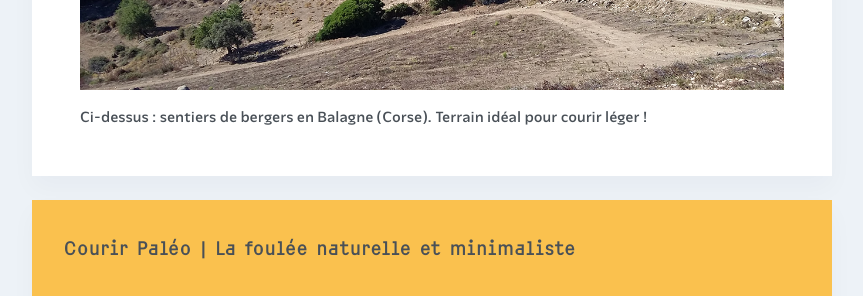
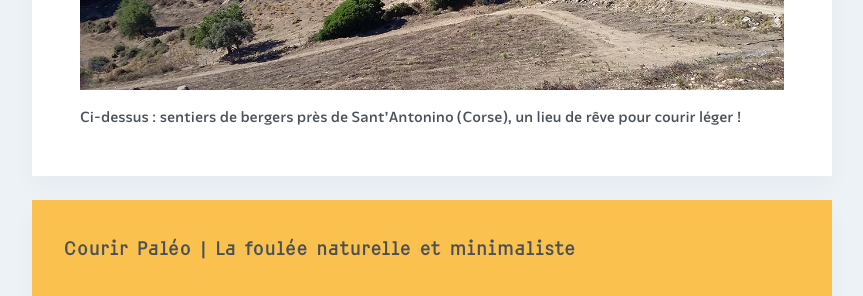
Before and after one commit to courirpaleo/courirpaleo.github.io, a Jekyll site: the page built from _pages/ressources.md, in a window 1280 px wide and 900 px high, scrolled down 8160 px. Shown: the part 154-450 px from the top of the window, without its empty margins (208-1071 px from the left). Built offline with Jekyll 4.4.1, drawn with Linux system fonts in a browser that asks for light colours; some web fonts are replaced.

Commit message:
Update ressources.md

```diff
--- a/_pages/ressources.md
+++ b/_pages/ressources.md
@@ -84,4 +84,4 @@ Nous encourageons également tout le monde à développer ses sensations, sa per
 Tout ceci nous emmène bien plus loin que la foulée naturelle d'un point de vue technique ou les chaussures minimalistes, et chaque coureuse et chaque coureur fait ce qu'il veut, mais en tout cas l'esprit de l'association Courir&nbsp;Paléo est de progresser dans ces domaines et plus tard d'organiser des rencontres et des courses «&nbsp;minimalistes&nbsp;» à plus d'un titre.
 
 ![Courir Paleo](/assets/images/CourirPaleo_course_Corse_Balagne_sentiers_crete_1200px.jpg)
-Ci-dessus&nbsp;: sentiers de bergers en Balagne (Corse). Terrain idéal pour courir léger&nbsp;!
+Ci-dessus&nbsp;: sentiers de bergers près de Sant'Antonino (Corse), un lieu de rêve pour courir léger&nbsp;!
```
